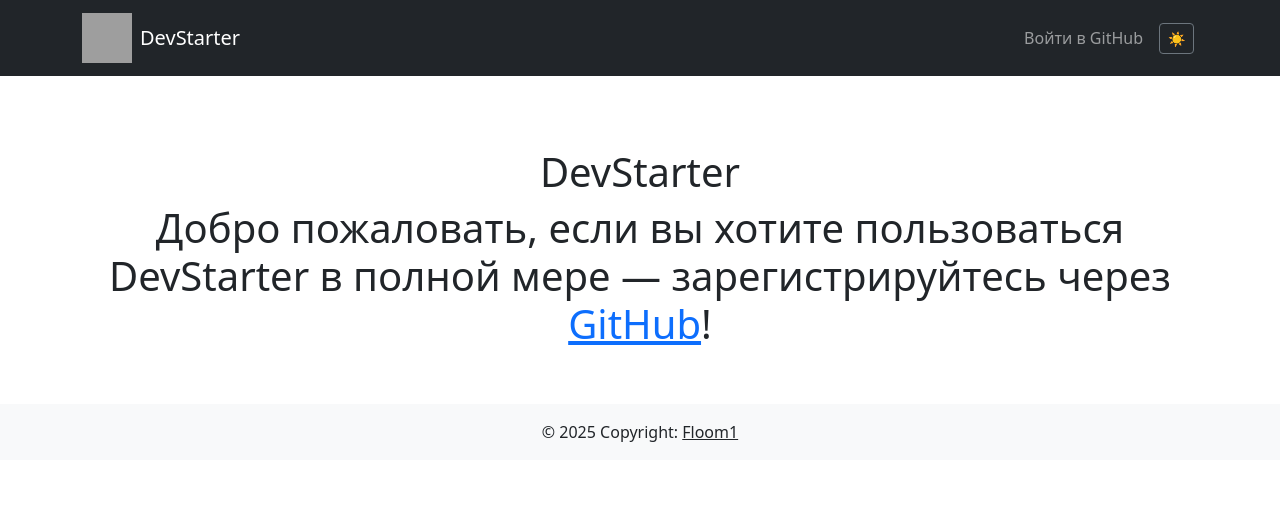
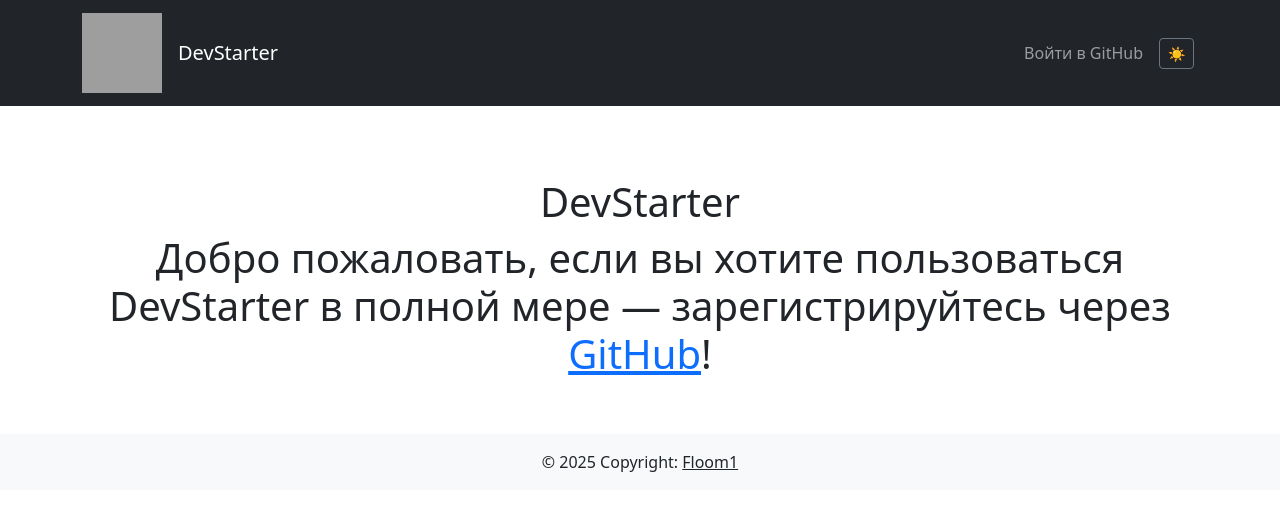
Before and after one commit to Floom1/devstarter, a Django app: page / in a window 1280 px wide. Shown: the top 511 px of the page. Run offline with Django 4.2, Linux system fonts and the light colour scheme; data that the repository does not hold is empty; grey boxes are pictures that could not be loaded.

Commit message:
add favicon and change logo

```diff
--- a/templates/header.html
+++ b/templates/header.html
@@ -2,7 +2,7 @@
 <nav class="navbar navbar-expand-lg navbar-dark bg-dark">
     <div class="container">
         <a class="navbar-brand d-flex align-items-center" href="/">
-            <img src="{% get_media_prefix %}logo_test.svg" alt="DevStarter" width="50" height="50" class="d-inline-block me-2">
+            <img src="{% get_media_prefix %}logo.svg" alt="DevStarter" width="80" height="80" class="d-inline-block me-3 logo-img">
             DevStarter
         </a>
         <button class="navbar-toggler" type="button" data-bs-toggle="collapse" data-bs-target="#navbarNav" aria-controls="navbarNav" aria-expanded="false" aria-label="Toggle navigation">
--- a/templates/main.html
+++ b/templates/main.html
@@ -7,6 +7,12 @@
         <link href="https://cdn.jsdelivr.net/npm/bootstrap@5.3.3/dist/css/bootstrap.min.css" rel="stylesheet" integrity="sha384-QWTKZyjpPEjISv5WaRU9OFeRpok6YctnYmDr5pNlyT2bRjXh0JMhjY6hW+ALEwIH" crossorigin="anonymous">
         <link href="{% static 'css/styles.css' %}" rel="stylesheet">
         <script src="https://cdn.jsdelivr.net/npm/bootstrap@5.3.3/dist/js/bootstrap.bundle.min.js" integrity="sha384-YvpcrYf0tY3lHB60NNkmXc5s9fDVZLESaAA55NDzOxhy9GkcIdslK1eN7N6jIeHz" crossorigin="anonymous"></script>
+        <link rel="icon" type="image/png" href="/media/favicon/favicon-96x96.png" sizes="96x96" />
+        <link rel="icon" type="image/svg+xml" href="/media/favicon/favicon.svg" />
+        <link rel="shortcut icon" href="/media/favicon/favicon.ico" />
+        <link rel="apple-touch-icon" sizes="180x180" href="/media/favicon/apple-touch-icon.png" />
+        <meta name="apple-mobile-web-app-title" content="DevStarter" />
+        <link rel="manifest" href="/media/favicon/site.webmanifest" />
     </head>
     <body class="d-flex flex-column min-vh-100 light-theme head">
         {% include 'header.html' %}
```
